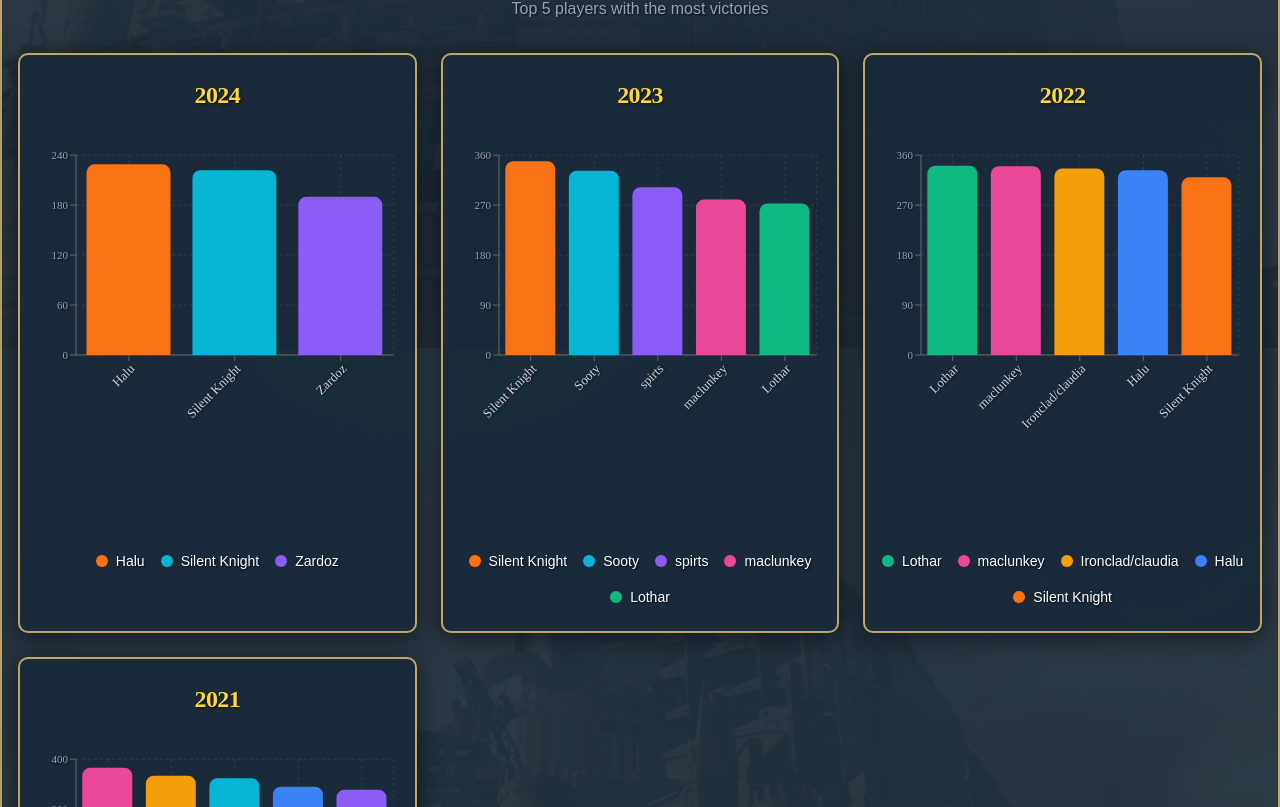
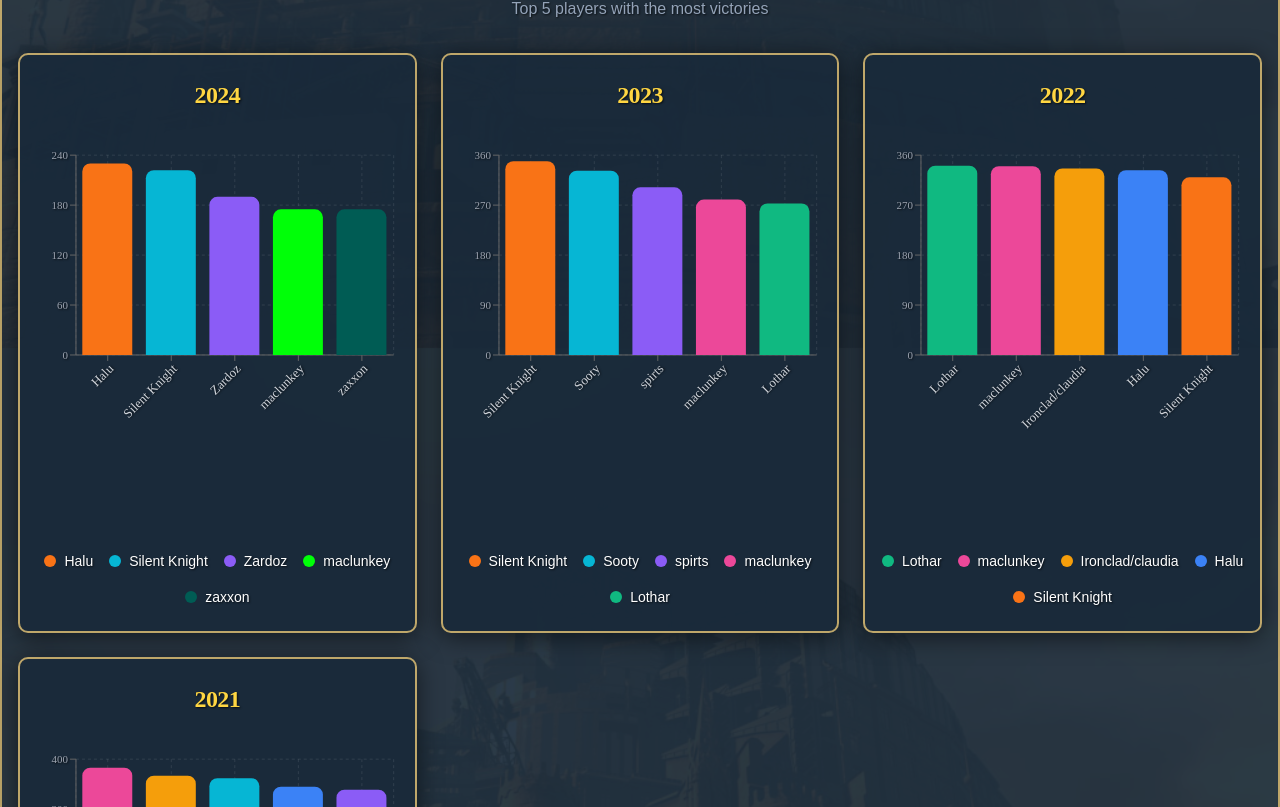
Before and after one commit to VladPocris/CivPlayers-Civ3-League, a React (Vite) app: page /CivPlayers-Civ3-League/hall-of-fame in a window 1280 px wide. Shown: the part 1572-2379 px from the top of the page. Built offline with nearby package versions, Linux system fonts and the light colour scheme; a web font is replaced by a local one.

Commit message:
Hall of Fame updated

```diff
--- a/src/pages/HallOfFame.tsx
+++ b/src/pages/HallOfFame.tsx
@@ -51,9 +51,9 @@ const champions = [
 
 const mostGamesByYear = {
   2024: [
-    { name: "Halu", games: 492 },
+    { name: "Halu", games: 495 },
     { name: "Silent Knight", games: 382 },
-    { name: "zaxxon", games: 374 },
+    { name: "zaxxon", games: 377 },
   ],
   2023: [
     { name: "Silent Knight", games: 728 },
@@ -74,9 +74,11 @@ const mostGamesByYear = {
 
 const mostWinsByYear = {
   2024: [
-    { name: "Halu", wins: 229, fill: "#f97316" },
+    { name: "Halu", wins: 230, fill: "#f97316" },
     { name: "Silent Knight", wins: 222, fill: "#06b6d4" },
     { name: "Zardoz", wins: 190, fill: "#8b5cf6" },
+    { name: "maclunkey", wins: 175, fill: "#00ff08ff" },
+    { name: "zaxxon", wins: 175, fill: "#005c54ff" },
   ],
   2023: [
     { name: "Silent Knight", wins: 349, fill: "#f97316" },
```
